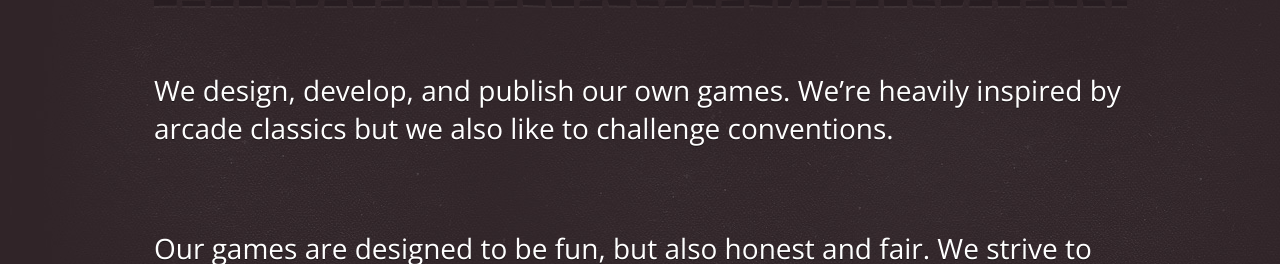
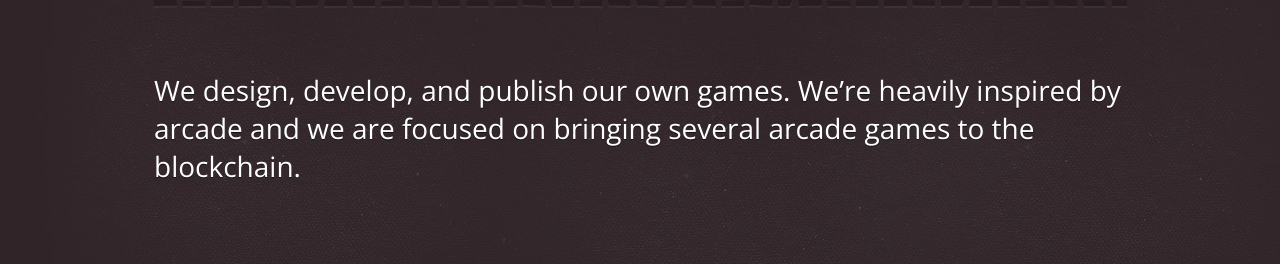
Before and after one commit to Games-Fun-NFT/site-ninja-run, a plain HTML site: page about.html in a window 1280 px wide. Shown: the part 492-756 px from the top of the page. Drawn offline with nearby package versions, Linux system fonts and the light colour scheme.

Commit message:
fetch okay

```diff
--- a/about.html
+++ b/about.html
@@ -77,7 +77,7 @@
     <div class="clear"></div><div class="big_sep"></div><div class="clear"></div>
 
     <div class="grid_16 about_text">
-      <p>We design, develop, and publish our own games. We’re heavily inspired by arcade classics but we also like to challenge conventions.</p>
+      <p>We design, develop, and publish our own games. We’re heavily inspired by arcade and we are focused on bringing several arcade games to the blockchain.</p>
       <br/>
       <br/>
       <br/>
```
